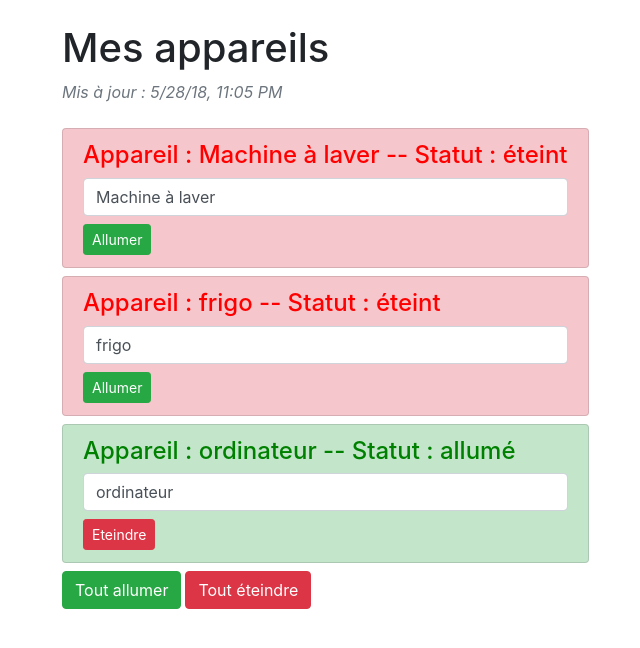
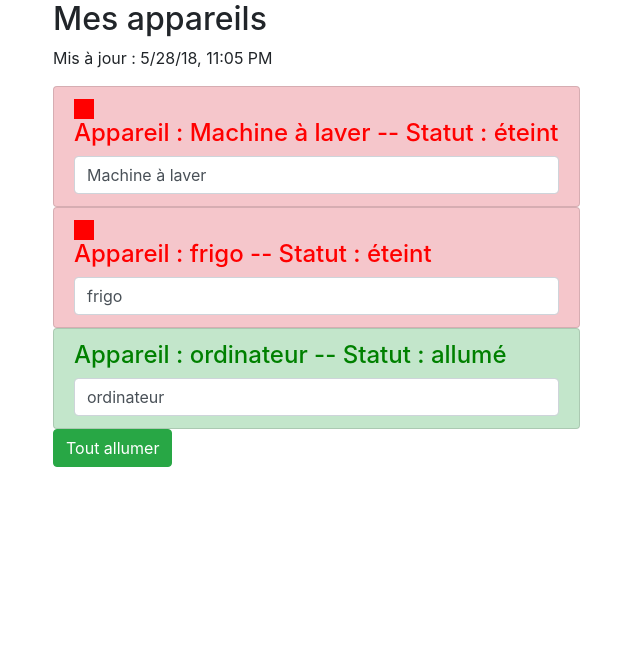
Before and after one commit to MacintoshCodeuse/mon-projet-angular, an Angular app: page / in a window 1280 px wide. Shown: the top 648 px of the page, without its empty margins (17-657 px from the left). Built offline with nearby package versions, Linux system fonts and the light colour scheme.

Commit message:
Revert "Ajout appareil.service"
This reverts commit cabea92245ab19535e22674a0c93ea96323df93c.

```diff
--- a/src/app/app.component.html
+++ b/src/app/app.component.html
@@ -1,26 +1,20 @@
-<div class="container p-4">
+<div class="container">
   <div class="row">
     <div class="col-xs-12">
-      <h1>Mes appareils</h1>
-      <p class="text-muted font-italic">Mis à jour : {{ lastUpdate | async | date: 'short' }}</p>
+      <h2>Mes appareils</h2>
+      <p>Mis à jour : {{ lastUpdate | async | date: 'short' }}</p>
       <ul class="list-group">
         <app-appareil
-          *ngFor="let appareil of appareils; let i = index"
+          *ngFor="let appareil of appareils"
             [appareilName] = "appareil.name"
-            [appareilStatus] = "appareil.status"
-            [index] = "i">
+            [appareilStatus] = "appareil.status">
         </app-appareil>
       </ul>
       <button
-        class="btn btn-success mt-2 mr-1"
+        class="btn btn-success"
         [disabled]="!isAuth"
         (click)="onAllumer()">
         Tout allumer</button>
-      <button
-        class="btn btn-danger mt-2"
-        [disabled]="!isAuth"
-        (click)="onEteindre()">
-        Tout éteindre</button>
     </div>
   </div>
 </div>
--- a/src/app/app.component.ts
+++ b/src/app/app.component.ts
@@ -1,14 +1,27 @@
-import { Component, OnInit } from '@angular/core';
-import { AppareilService } from './services/appareil.service';
+import { Component } from '@angular/core';
 
 @Component({
   selector: 'app-root',
   templateUrl: './app.component.html',
   styleUrls: ['./app.component.scss']
 })
-export class AppComponent implements OnInit {
+export class AppComponent {
   isAuth = false;
-  appareils: any[];
+
+    appareils = [
+    {
+      name: 'Machine à laver',
+      status: 'éteint'
+    },
+    {
+      name: 'frigo',
+      status: 'éteint'
+    },
+    {
+      name: 'ordinateur',
+      status: 'allumé'
+    }
+  ]
 
   lastUpdate = new Promise((resolve, reject) => {
     const date = new Date();
@@ -19,7 +32,7 @@ export class AppComponent implements OnInit {
     );
   });
 
-  constructor(private appareilService: AppareilService) {
+  constructor() {
     setTimeout(
       () => {
         this.isAuth = true;
@@ -27,20 +40,7 @@ export class AppComponent implements OnInit {
     );
   }
 
-  ngOnInit() {
-    this.appareils = this.appareilService.appareils;
+  onAllumer() {
+    console.log('On allume tout !');
   }
-
-  onEteindre() {
-    if(confirm('Etes-vous sûr de vouloir éteindre vos appareils ?')) {
-      this.appareilService.switchOffAll();
-    } else {
-      return null;
-    }
-  }
-
-  onAllumer() {
-    this.appareilService.switchOnAll();
-  }
-
 }
--- a/src/app/app.module.ts
+++ b/src/app/app.module.ts
@@ -4,7 +4,6 @@ import { NgModule } from '@angular/core';
 import { AppComponent } from './app.component';
 import { AppareilComponent } from './appareil/appareil.component';
 import { FormsModule } from '@angular/forms';
-import { AppareilService } from './services/appareil.service';
 
 @NgModule({
   declarations: [
@@ -15,9 +14,7 @@ import { AppareilService } from './services/appareil.service';
     BrowserModule,
     FormsModule
   ],
-  providers: [
-    AppareilService
-  ],
+  providers: [],
   bootstrap: [AppComponent]
 })
 export class AppModule { }
--- a/src/app/appareil/appareil.component.html
+++ b/src/app/appareil/appareil.component.html
@@ -1,12 +1,8 @@
-<li class='mt-2' [ngClass]="{'list-group-item': true,
+<li [ngClass]="{'list-group-item': true,
                 'list-group-item-success': appareilStatus === 'allumé',
                 'list-group-item-danger': appareilStatus === 'éteint'}">
+  <div style="width:20px;height:20px;background-color:red;"
+       *ngIf="appareilStatus === 'éteint'"></div>
   <h4 [ngStyle]="{color: getColor()}">Appareil : {{ appareilName }} -- Statut : {{ getStatus() }}</h4>
   <input type="text" class="form-control" [(ngModel)]="appareilName">
-  <button class="btn btn-sm btn-success mt-2"
-          *ngIf="appareilStatus === 'éteint'"
-          (click)="onSwitch()">Allumer</button>
-  <button class="btn btn-sm btn-danger mt-2"
-          *ngIf="appareilStatus === 'allumé'"
-          (click)="onSwitch()">Eteindre</button>
 </li>
--- a/src/app/appareil/appareil.component.ts
+++ b/src/app/appareil/appareil.component.ts
@@ -1,19 +1,16 @@
 import { Component, OnInit, Input } from '@angular/core';
-import { AppareilService } from '../services/appareil.service';
 
 @Component({
   selector: 'app-appareil',
   templateUrl: './appareil.component.html',
   styleUrls: ['./appareil.component.scss']
 })
-
 export class AppareilComponent implements OnInit {
 
   @Input() appareilName: string;
   @Input() appareilStatus: string;
-  @Input() index: number;
 
-  constructor(private appareilService: AppareilService) { }
+  constructor() { }
 
   ngOnInit() {
   }
@@ -23,19 +20,11 @@ export class AppareilComponent implements OnInit {
   }
 
   getColor() {
-    if (this.appareilStatus === 'allumé') {
+    if(this.appareilStatus === 'allumé') {
       return 'green';
-    } else if (this.appareilStatus === 'éteint') {
+    } else if(this.appareilStatus === 'éteint') {
       return 'red';
     }
-  }
-
-  onSwitch() {
-      if(this.appareilStatus === 'allumé') {
-        this.appareilService.switchOffOne(this.index);
-      } else if(this.appareilStatus === 'éteint') {
-        this.appareilService.switchOnOne(this.index);
-      }
-  }
+}
 
 }
--- a/src/app/services/appareil.service.ts
+++ /dev/null
@@ -1,36 +0,0 @@
-export class AppareilService {
-    appareils = [
-    {
-      name: 'Machine à laver',
-      status: 'éteint'
-    },
-    {
-      name: 'frigo',
-      status: 'éteint'
-    },
-    {
-      name: 'ordinateur',
-      status: 'allumé'
-    }
-  ]
-
-  switchOnAll() {
-    for(let appareil of this.appareils) {
-      appareil.status = 'allumé';
-    }
-  }
-
-  switchOffAll() {
-    for(let appareil of this.appareils) {
-      appareil.status = 'éteint';
-    }
-  }
-
-  switchOnOne(i: number) {
-      this.appareils[i].status = 'allumé';
-  }
-
-  switchOffOne(i: number) {
-      this.appareils[i].status = 'éteint';
-  }
-}
```
